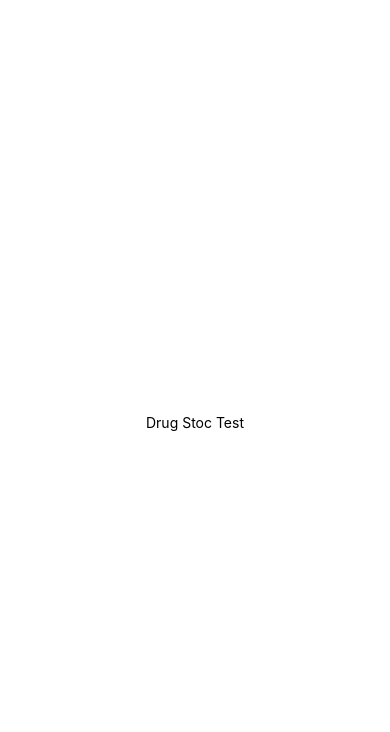
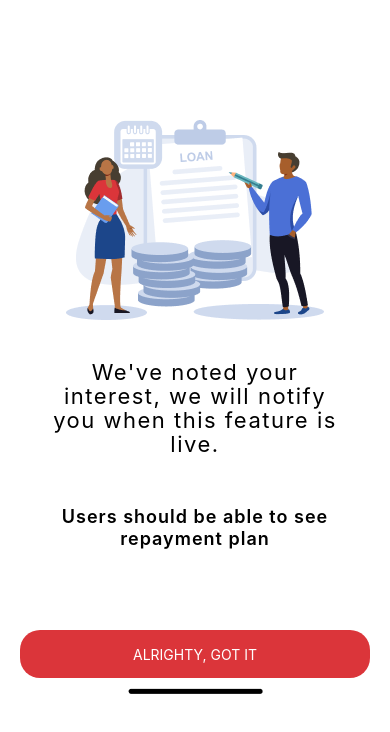
Before and after one commit to developerekene/drugstoc_test_app, a React Native app: screen / in a window 390 px wide. Shown: the top 732 px of the page. Built offline with nearby package versions, Linux system fonts and the light colour scheme.

Commit message:
DrugstockCreditTwo

```diff
--- a/App.js
+++ b/App.js
@@ -1,14 +1,12 @@
 import { StatusBar } from 'expo-status-bar';
 import { StyleSheet, Text, View } from 'react-native';
 import { SafeAreaProvider } from 'react-native-safe-area-context';
+import DrugstockCreditTwo from './drugstoc_credit_two';
 
 export default function App() {
   return (
     <SafeAreaProvider>
-      <View style={styles.container}>
-        <Text>Drug Stoc Test</Text>
-        <StatusBar style="auto" />
-      </View>
+      <DrugstockCreditTwo/>
     </SafeAreaProvider>
   );
 }
--- /dev/null
+++ b/drugstoc_credit_two.js
@@ -0,0 +1,71 @@
+import {View, Image, Text, Button, TouchableHighlight} from "react-native"
+
+const DrugstockCreditTwo = () => {
+     return(
+          <>
+          <View style={{
+               alignItems: 'center',
+               marginTop: 120,
+          }}>
+               <Image source={require('./assets/image1.png')}/>
+          </View>
+          <View style={{
+               marginTop: 40,
+               marginLeft: 40,
+               marginRight: 40
+          }}>
+               <Text style={{
+                    textAlign:'center',
+                    fontSize: 22,
+                    fontWeight: "400",
+                    lineHeight: 24,
+                    letterSpacing: 1.5
+               }}>We've noted your interest, we will notify you when this feature is live.</Text>
+          </View>
+          <View style={{
+               marginTop: 50,
+               marginLeft: 50,
+               marginRight: 50
+          }}>
+          <Text style={{
+                    textAlign: 'center',
+                    fontWeight: '600',
+                    fontSize: 18,
+                    lineHeight: 22,
+                    letterSpacing: 1
+               }}>
+                    Users should be able to see repayment plan
+               </Text>
+          </View>
+          <View>
+          <TouchableHighlight
+                    style={{ marginTop: 80, alignSelf: "stretch"}}>
+                    <View
+                      style={{
+                        backgroundColor: "#DB353A",
+                        height: 48,
+                        justifyContent: "center",
+                        alignItems: "center",
+                        marginLeft: 20,
+                        marginRight: 20,
+                        borderRadius: 20
+                      }}
+                    >
+                      <Text style={{ color: "#FFF"}}>
+                        ALRIGHTY, GOT IT
+                      </Text>
+                    </View>
+                  </TouchableHighlight>
+          </View>
+          <View style={{
+               justifyContent: "center",
+               alignItems: "center",
+               marginTop: 10
+          }}>
+               <Image source={require('./assets/HomeIndicator.png')}/>
+          </View>
+          </>
+     )
+}
+
+export default DrugstockCreditTwo
```
Also changed, not shown: assets/HomeIndicator.png (added), assets/image1.png (added).
